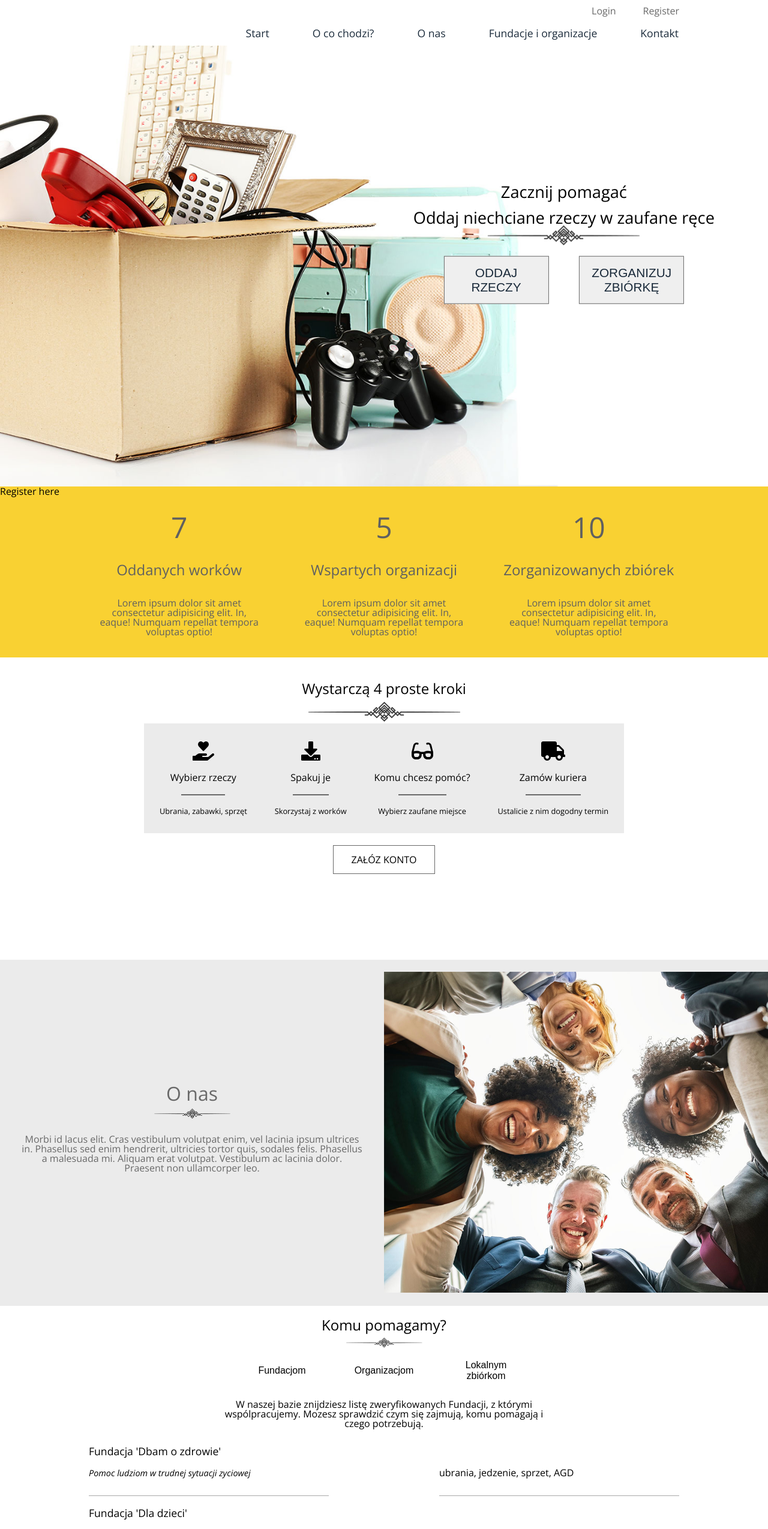
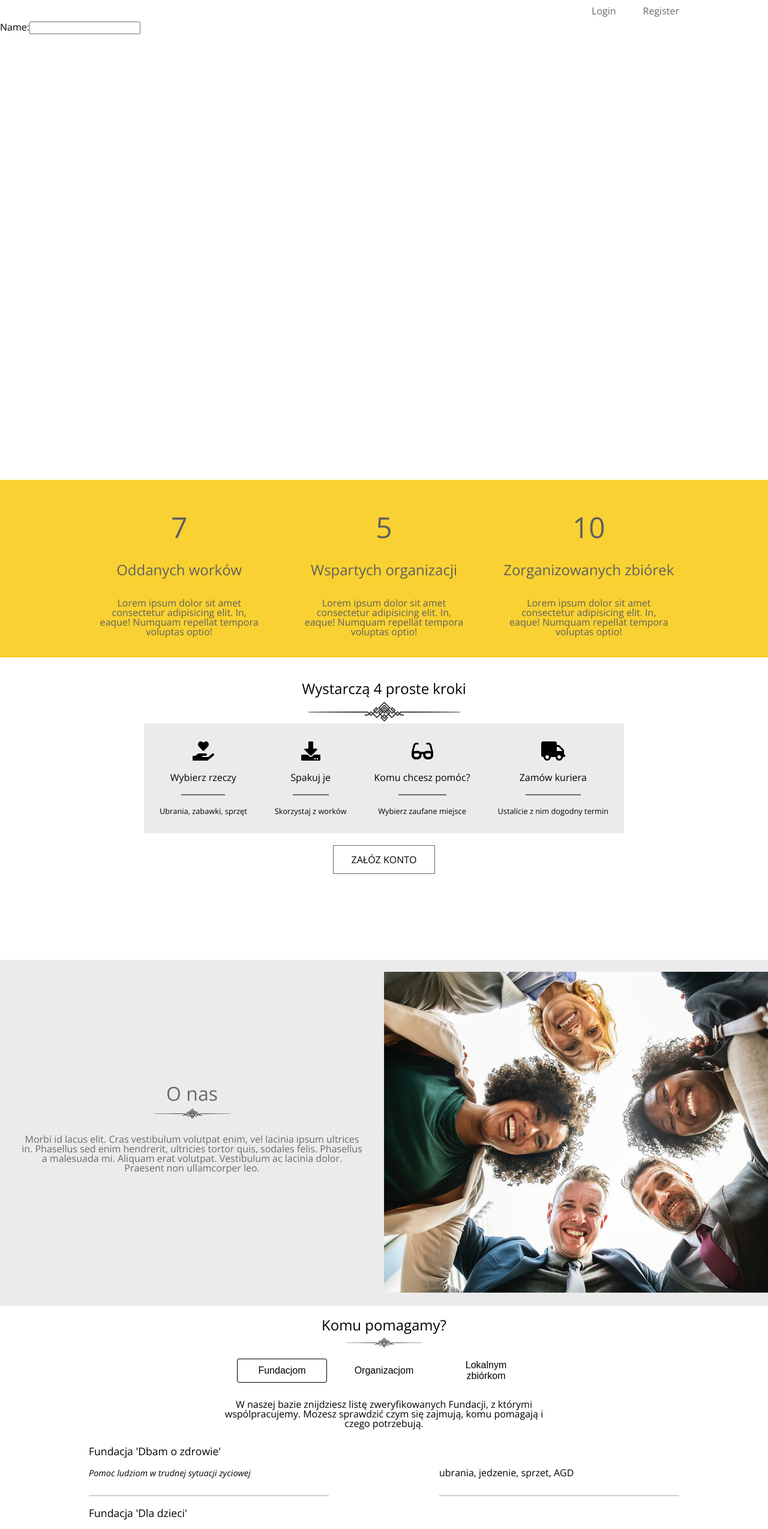
Before and after one commit to vanyaxk/react-oddaj-rzeczy, a React app: page /#/register in a window 1280 px wide. Shown: the top 2549 px of the page at 60% size. Built offline with nearby package versions, Linux system fonts and the light colour scheme.

Commit message:
minor changes

```diff
--- a/js/RouteLogin.js
+++ b/js/RouteLogin.js
@@ -1,11 +1,12 @@
 import React from 'react';
 import {Route, Switch} from 'react-router-dom';
 import Register from './components/Register';
-import Main from './components/Main';
+import Navigation from './components/Navigation';
 import Login from './components/Login';
 
 const RouteLogin = () => (
     <Switch>
+        <Route exact path="/" component={Navigation} />
         <Route path='/login' component={Login} />
         <Route path='/register' component={Register} />
     </Switch>
--- a/js/components/Foundations.js
+++ b/js/components/Foundations.js
@@ -54,14 +54,17 @@ import styled, { css } from 'styled-components';
                 margin-top: 30px;
             }
         `;
+
         const FoundationName = styled.p`
             font-size: 1.1em;
         `;
+
         const FoundationMission = styled.p`
             margin-top: 20px;
             font-style: italic;
             font-size: .9em;
         `;
+
         const FoundationNeeds = styled.p`
             padding: 10px 20px;
 
@@ -80,8 +83,11 @@ import styled, { css } from 'styled-components';
             display: flex;
             justify-content: center;
         `;
+
         const PageNumber = styled.li`
-            padding: 15px 10px;
+            padding: 10px;
+            margin-bottom: 20px;
+            cursor: pointer
         `;
 
         const foundations = [
@@ -198,25 +204,35 @@ class Foundations extends Component {
         text: foundations,
         elementsPerPage: 3,
         currentPage: 1,
+        fundsClicked: true,
+        orgsClicked: false,
+        localsClicked: false
     }
 
     handleClickFunds = () => {
         this.setState({
             text: foundations,
-            clicked: true
+            fundsClicked: true,
+            orgsClicked: false,
+            localsClicked: false
         })
     }
 
     handleClickOrgs = () => {
-        this.setState(prevState => ({
+        this.setState({
             text: organisations,
-            clicked: !prevState.clicked
-        }));
+            orgsClicked: true,
+            fundsClicked: false,
+            localsClicked: false
+        });
     }
 
     handleClickLocals = () => {
         this.setState({
-            text: localOrgs
+            text: localOrgs,
+            localsClicked: true,
+            fundsClicked: false,
+            orgsClicked: false
         });
     }
 
@@ -267,6 +283,7 @@ class Foundations extends Component {
             <PageNumber
             key={number}
             id={number}
+            style={this.state.style}
             onClick={this.handlePageClick}
             >
             {number}
@@ -278,9 +295,9 @@ class Foundations extends Component {
                  <Container>
                     <FoundationHeader>Komu pomagamy?</FoundationHeader>
                     <Buttons>
-                        <Button clicked={this.state.clicked} onClick={this.handleClickFunds}>Fundacjom</Button>
-                        <Button clicked={this.state.clicked} onClick={this.handleClickOrgs}>Organizacjom</Button>
-                        <Button clicked={this.state.clicked} onClick={this.handleClickLocals}>Lokalnym zbiórkom</Button>
+                        <Button clicked={this.state.fundsClicked} onClick={this.handleClickFunds}>Fundacjom</Button>
+                        <Button clicked={this.state.orgsClicked} onClick={this.handleClickOrgs}>Organizacjom</Button>
+                        <Button clicked={this.state.localsClicked} onClick={this.handleClickLocals}>Lokalnym zbiórkom</Button>
                     </Buttons>
                     <FoundationPurpose>
                         W naszej bazie znijdziesz listę zweryfikowanych Fundacji, z którymi wspólpracujemy.
--- a/js/components/Header.js
+++ b/js/components/Header.js
@@ -12,7 +12,6 @@ const Header = () => {
     return (
         <PageHeader>
             <LoginPanel />
-            <Navigation />
             <RouteLogin />
         </PageHeader>
     );
--- a/js/components/Main.js
+++ b/js/components/Main.js
@@ -1,8 +1,9 @@
-import React from 'react';
+import React, { Component } from 'react';
 import {Link} from 'react-router-dom';
 import styled from 'styled-components';
 import { FontAwesomeIcon } from '@fortawesome/react-fontawesome'
 import {faHandHoldingHeart, faDownload, faGlasses, faTruck} from '@fortawesome/free-solid-svg-icons';
+import {animateScroll as scroll} from 'react-scroll';
 
 const MainSection = styled.section`
     height: 100vh;
@@ -106,33 +107,34 @@ const MainLink = styled(Link)`
 
 
 
-const Main = () => {
-    let stats = {
+class Main extends Component {
+    state = {
         bags: 7,
         orgs: 5,
         cols: 10
     }
 
+    render() {
         return (
             <MainSection id='scrollToMain'>
 
                 <MainStats>
                 <Container>
                     <MainStat>
-                    <Stat>{stats.bags}</Stat>
+                        <Stat>{this.state.bags}</Stat>
                         <StatHeader>Oddanych worków</StatHeader>
                         <StatDesc>Lorem ipsum dolor sit amet consectetur adipisicing elit.
                             In, eaque!
                             Numquam repellat tempora voluptas optio!</StatDesc>
                     </MainStat>
                     <MainStat>
-                    <Stat>{stats.orgs}</Stat>
+                        <Stat>{this.state.orgs}</Stat>
                         <StatHeader>Wspartych organizacji</StatHeader>
                     <StatDesc>Lorem ipsum dolor sit amet consectetur adipisicing elit. In, eaque!
                         Numquam repellat tempora voluptas optio!</StatDesc>
                     </MainStat>
                     <MainStat>
-                    <Stat>{stats.cols}</Stat>
+                        <Stat>{this.state.cols}</Stat>
                         <StatHeader>Zorganizowanych zbiórek</StatHeader>
                         <StatDesc>Lorem ipsum dolor sit amet consectetur adipisicing elit. In, eaque!
                             Numquam repellat tempora voluptas optio!</StatDesc>
@@ -169,5 +171,6 @@ const Main = () => {
             </MainSection>
         )
     }
+}
 
 export default Main;
--- a/js/components/Navigation.js
+++ b/js/components/Navigation.js
@@ -57,6 +57,7 @@ const CTAHeader = styled.h3`
     margin-bottom: 15px;
     &:last-of-type {
         &:after {
+            margin-top: 20px;
             content: url('../../images/decoration.png');
             display: block;
             width: 100%;
--- a/js/components/Register.js
+++ b/js/components/Register.js
@@ -1,9 +1,20 @@
 import React, {Component} from 'react';
+import styled from 'styled-components';
+
+const RegisterForm = styled.form``;
+
+const InputName = styled.input``;
+
 
 class Register extends Component {
     render() {
         return (
-            <h3>Register here</h3>
+            <RegisterForm>
+                <label>
+                    Name:
+                    <InputName />
+                </label>
+            </RegisterForm>
         );
     }
 }
```
Also changed, not shown: 2 other files (tests, documents, lock files or other folders). Lines whose indentation alone changed are shown as unchanged.
